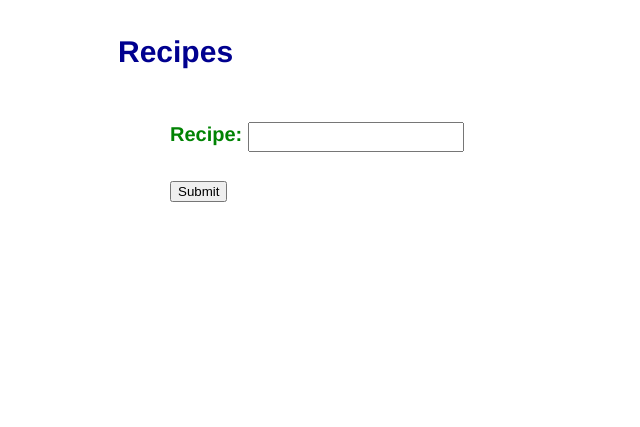
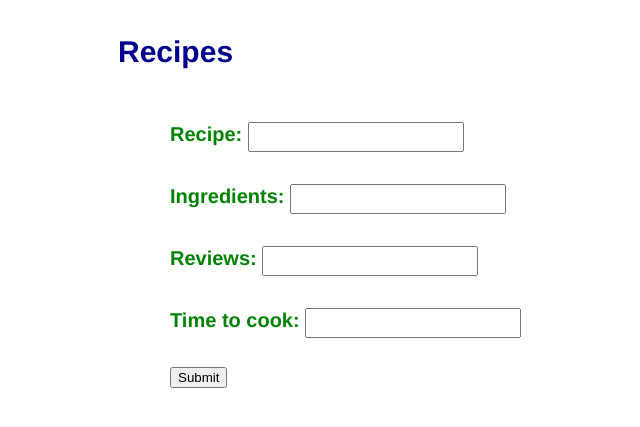
Before and after one commit to tim-pugh/Internet-Web-Cloud-Systems-Assignments, a Flask app: template final/recipes/templates/submit.html in a window 1280 px wide. Shown: the top 427 px of the page, without its empty margins (270-910 px from the left). Run offline with Flask 2, Linux system fonts and the light colour scheme; the template is opened without the code that fills it, so the values that code supplies are empty.

Commit message:
Think I found the bug! It was some special character

```diff
--- a/final/recipes/templates/index.html
+++ b/final/recipes/templates/index.html
@@ -6,7 +6,10 @@
     <h3>Entries</h3>
     {% for entry in entries %}
         <p class=entry>
-           <br> Recipe: {{ entry.recipe }} <br>&lt; <br>Ingredients: {{ entry.ingredients }} &lt;<br> Reviews: {{ entry.reviews }} &lt; <br> Time to cook: {{ entry.time_to_cook }}&gt;
+           <br> Recipe: {{ entry.recipe }} <br>
+           <br>Ingredients: {{ entry.ingredients }} <br>
+           <br> Reviews: {{ entry.reviews }}  <br>
+           <br> Time to cook: {{ entry.time_to_cook }} <br>
         </p>
     {% endfor %}
 
--- a/final/recipes/templates/submit.html
+++ b/final/recipes/templates/submit.html
@@ -3,9 +3,9 @@
 	<h2>Recipes</h2>
 	<form action="{{ url_for('submit') }}" method=post>
 	<p class="heading"> Recipe: <input type="text" name=recipe>
-	<p class="heading" Ingredients: <input type="text" name=ingredients>
-	<p class="heading" Reviews: <input type="text" name=reviews>
-	<p class="heading" Time to cook: <input type="text" name=time_to_cook>
+	<p class="heading"> Ingredients: <input type="text" name=ingredients>
+	<p class="heading"> Reviews: <input type="text" name=reviews>
+	<p class="heading"> Time to cook: <input type="text" name=time_to_cook>
 	<p><input type=submit value=Submit></p>
 	</form>
 {% endblock %}
```
Also changed, not shown: final/recipes/templates/recipes.html (+4 -4 lines).
